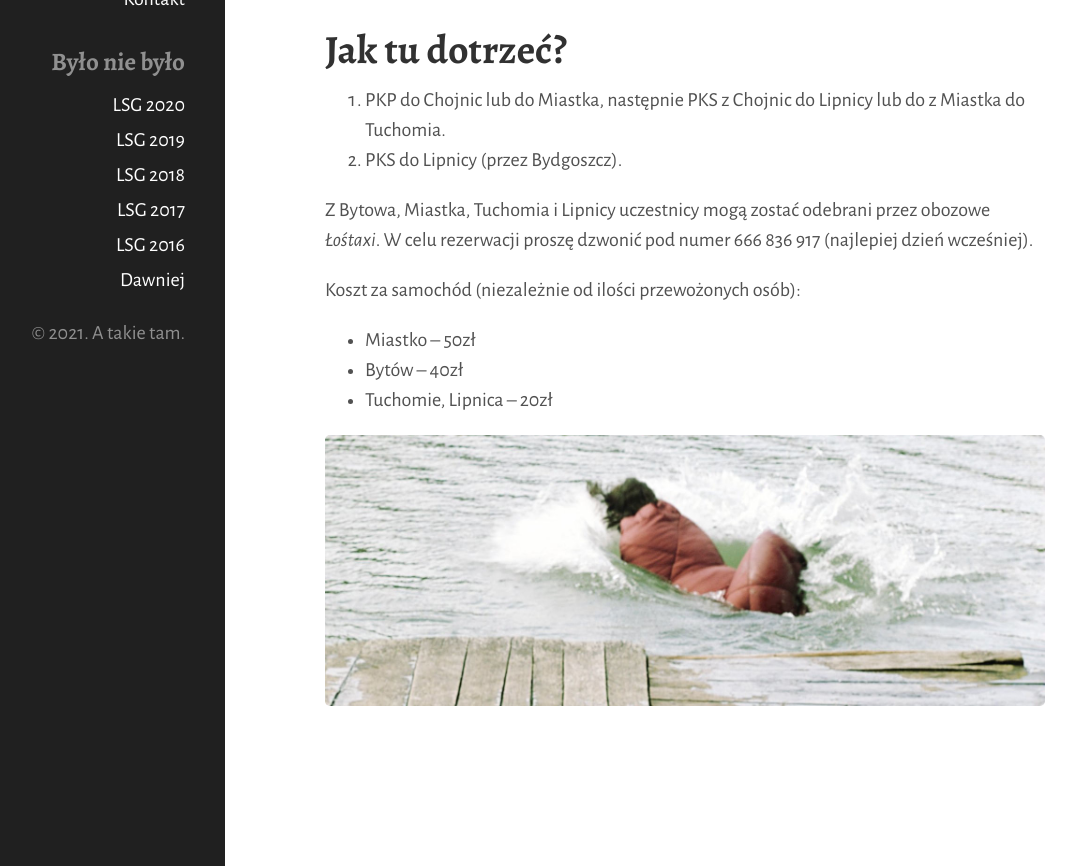
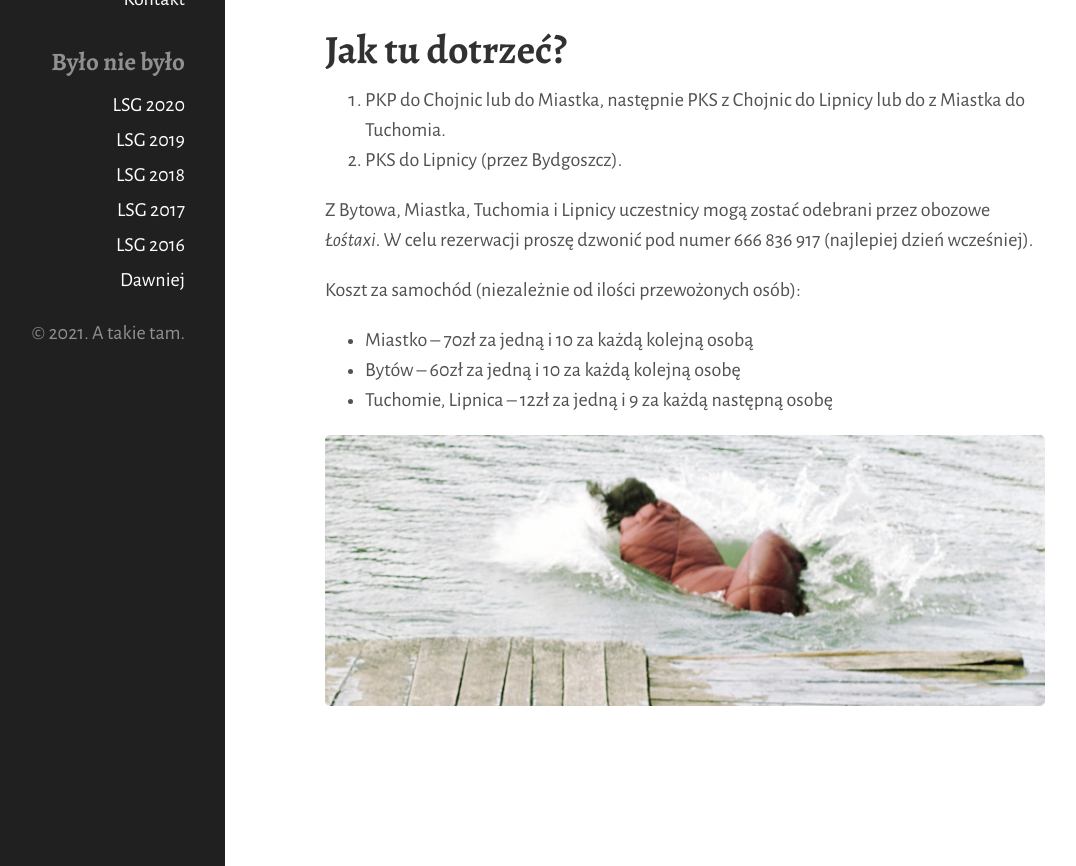
Before and after one commit to tasuki/lsg, a Jekyll site: the page built from mapa.md, in a window 1280 px wide and 900 px high, scrolled down 650 px, cut to the strip 34-900 px from the top of the window. Shown: the whole strip, without its empty margins (135-1211 px from the left). Built offline with Jekyll 4.4.1, drawn with Linux system fonts in a browser that asks for light colours; nearby versions of some CDN libraries.

Commit message:
Update mapa.md

```diff
--- a/mapa.md
+++ b/mapa.md
@@ -21,8 +21,8 @@ Z Bytowa, Miastka, Tuchomia i Lipnicy uczestnicy mogą zostać odebrani przez ob
 
 Koszt za samochód (niezależnie od ilości przewożonych osób):
 
-- Miastko -- 50zł
-- Bytów -- 40zł
-- Tuchomie, Lipnica -- 20zł
+- Miastko -- 70zł za jedną i 10 za każdą kolejną osobą
+- Bytów -- 60zł za jedną i 10 za każdą kolejną osobę
+- Tuchomie, Lipnica -- 12zł za jedną i 9 za każdą następną osobę
 
 ![spiwor](/public/spiwor.jpg)
```
